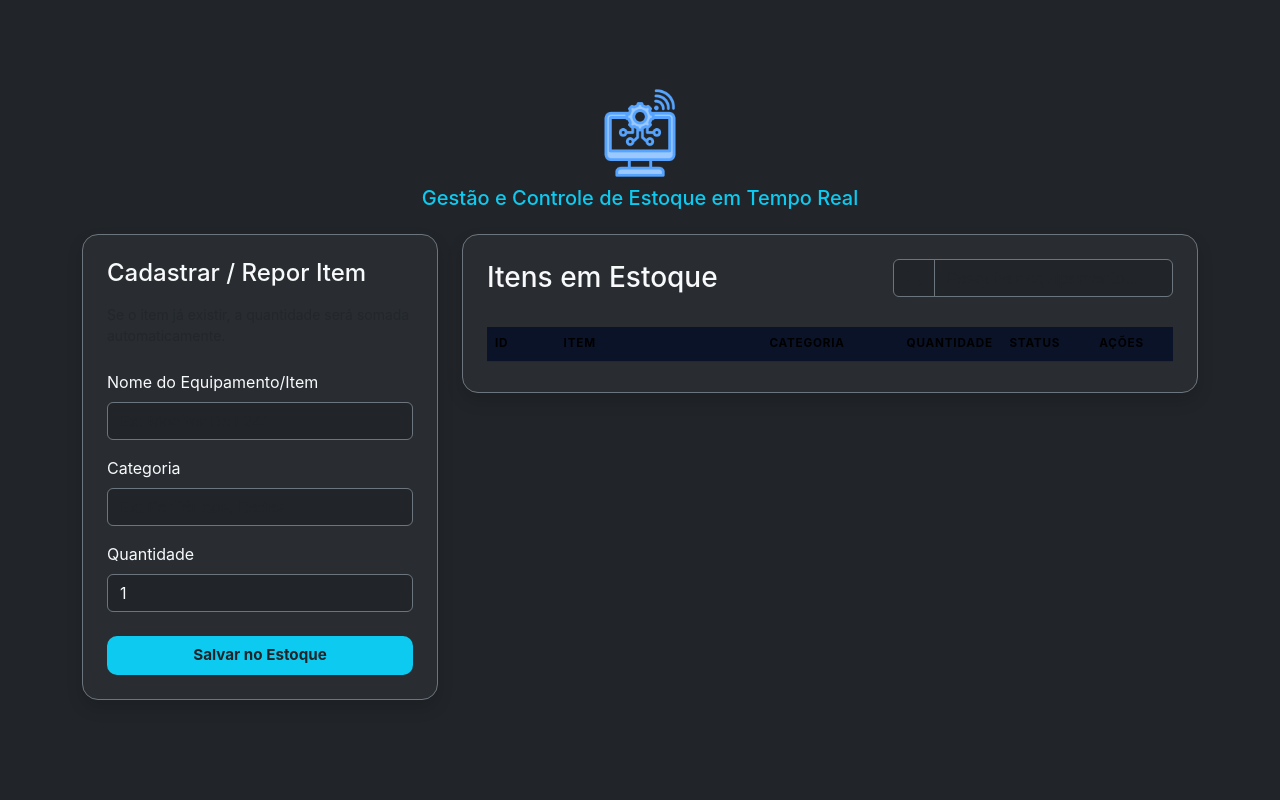
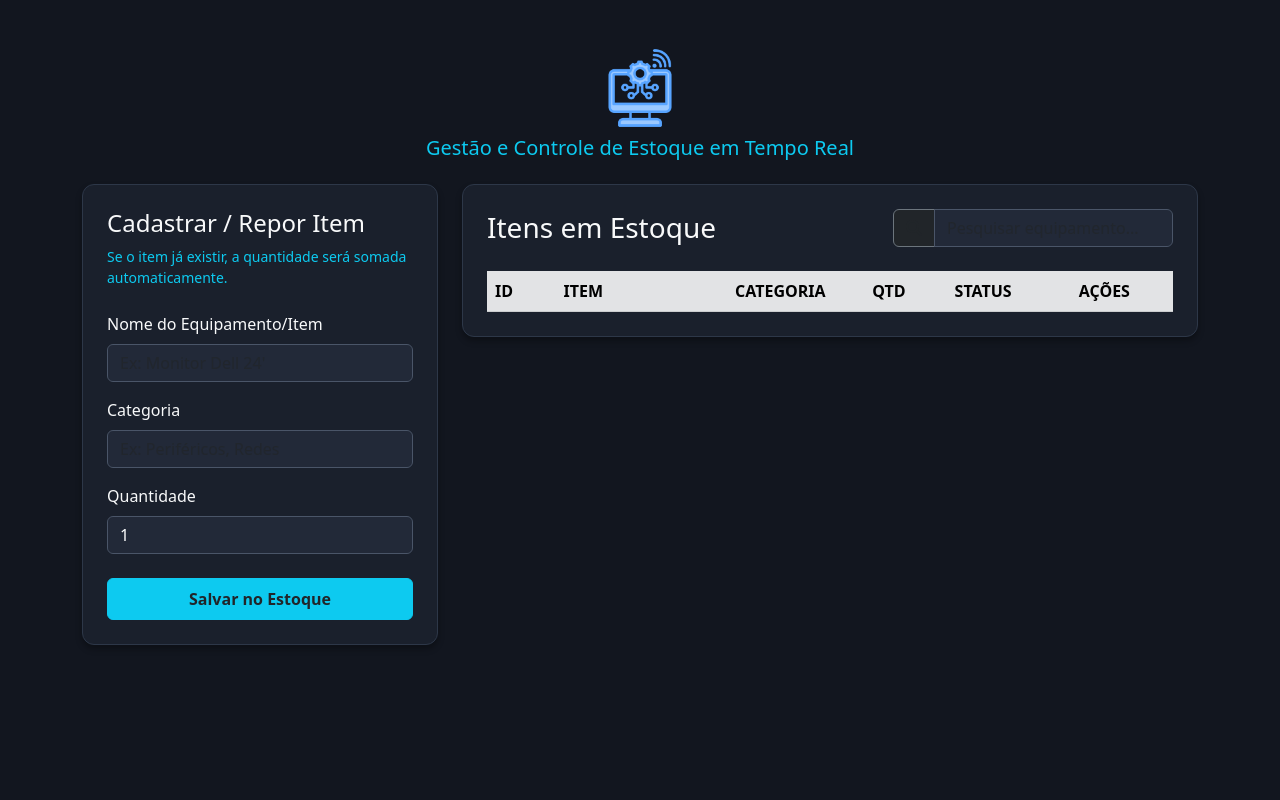
Before and after one commit to Martins2399/Almoxarifado---Filial-BH---TI, a Flask app: page / in a window 1280 px wide. Run offline with Flask 3, Linux system fonts and the light colour scheme; lists and menus that the app fills with data are empty.

Commit message:
Corrige visibilidade de textos, formularios e rolagem da tabela

```diff
--- a/templates/index.html
+++ b/templates/index.html
@@ -8,16 +8,50 @@
     <link href="https://cdn.jsdelivr.net/npm/bootstrap@5.3.0/dist/css/bootstrap.min.css" rel="stylesheet">
     <!-- FontAwesome para Ícones -->
     <link rel="stylesheet" href="https://cdnjs.cloudflare.com/ajax/libs/font-awesome/6.4.0/css/all.min.css">
-    <!-- Estilo Personalizado -->
-    <link rel="stylesheet" href="{{ url_for('static', filename='css/style.css') }}">
+    <style>
+        body {
+            background-color: #12161f;
+            color: #e9ecef;
+        }
+        .card-custom {
+            background-color: #1a202c;
+            border: 1px solid #2d3748;
+            border-radius: 12px;
+            box-shadow: 0 4px 6px rgba(0, 0, 0, 0.3);
+        }
+        .form-control {
+            background-color: #222938 !important;
+            color: #ffffff !important;
+            border: 1px solid #4a5568 !important;
+        }
+        .form-control:focus {
+            border-color: #0dcaf0 !important;
+            box-shadow: 0 0 0 0.25rem rgba(13, 202, 240, 0.25);
+        }
+        .table-responsive-custom {
+            max-height: 480px;
+            overflow-y: auto;
+        }
+        /* Customização da barra de rolagem para garantir funcionamento */
+        .table-responsive-custom::-webkit-scrollbar {
+            width: 8px;
+        }
+        .table-responsive-custom::-webkit-scrollbar-track {
+            background: #12161f;
+        }
+        .table-responsive-custom::-webkit-scrollbar-thumb {
+            background: #4a5568;
+            border-radius: 4px;
+        }
+    </style>
 </head>
-<body class="bg-dark text-light">
+<body>
 
     <div class="container py-4">
-        <!-- Cabeçalho ajustado com tamanho controlado para a nova imagem -->
+        <!-- Cabeçalho com Logo Ajustada -->
         <header class="text-center my-4">
-            <img src="{{ url_for('static', filename='img/sistemas-de-ti.png') }}" alt="Logo Sistemas de TI" style="max-height: 90px; width: auto; object-fit: contain;" class="mb-2">
-            <h5 class="text-info font-weight-light">Gestão e Controle de Estoque em Tempo Real</h5>
+            <img src="{{ url_for('static', filename='img/sistemas-de-ti.png') }}" alt="Logo Sistemas de TI" style="max-height: 80px; width: auto; object-fit: contain;" class="mb-2">
+            <h5 class="text-info fw-light">Gestão e Controle de Estoque em Tempo Real</h5>
         </header>
 
         <!-- Alerta de Estoque Crítico -->
@@ -28,26 +62,26 @@
         <div class="row">
             <!-- Formulário de Cadastro / Edição -->
             <div class="col-md-4 mb-4">
-                <div class="card bg-secondary bg-opacity-10 border-secondary p-4 rounded-4 shadow">
-                    <h4 id="formTitulo" class="mb-3 text-light">Cadastrar / Repor Item</h4>
-                    <p class="text-muted small mb-4">Se o item já existir, a quantidade será somada automaticamente.</p>
+                <div class="card-custom p-4">
+                    <h4 id="formTitulo" class="mb-2 text-light">Cadastrar / Repor Item</h4>
+                    <p class="text-info small mb-4">Se o item já existir, a quantidade será somada automaticamente.</p>
 
                     <form id="formProduto">
                         <input type="hidden" id="produtoId">
 
                         <div class="mb-3">
                             <label for="nomeItem" class="form-label text-light">Nome do Equipamento/Item</label>
-                            <input type="text" class="form-control bg-dark text-light border-secondary" id="nomeItem" placeholder="Ex: Monitor Dell 24'" required>
+                            <input type="text" class="form-control" id="nomeItem" placeholder="Ex: Monitor Dell 24'" required>
                         </div>
 
                         <div class="mb-3">
                             <label for="categoriaItem" class="form-label text-light">Categoria</label>
-                            <input type="text" class="form-control bg-dark text-light border-secondary" id="categoriaItem" placeholder="Ex: Periféricos, Redes" required>
+                            <input type="text" class="form-control" id="categoriaItem" placeholder="Ex: Periféricos, Redes" required>
                         </div>
 
                         <div class="mb-3">
                             <label for="quantidadeItem" class="form-label text-light">Quantidade</label>
-                            <input type="number" class="form-control bg-dark text-light border-secondary" id="quantidadeItem" value="1" min="1" required>
+                            <input type="number" class="form-control" id="quantidadeItem" value="1" min="1" required>
                         </div>
 
                         <button type="submit" id="btnSalvar" class="btn btn-info w-100 fw-bold text-dark py-2 mt-2">Salvar no Estoque</button>
@@ -58,25 +92,25 @@
 
             <!-- Tabela de Itens em Estoque -->
             <div class="col-md-8">
-                <div class="card bg-secondary bg-opacity-10 border-secondary p-4 rounded-4 shadow">
+                <div class="card-custom p-4">
                     <div class="d-flex justify-content-between align-items-center mb-4 flex-wrap gap-3">
                         <h3 class="text-light m-0">Itens em Estoque</h3>
                         <div class="input-group w-auto" style="max-width: 280px;">
                             <span class="input-group-text bg-dark border-secondary text-muted"><i class="fa-solid fa-search"></i></span>
-                            <input type="text" id="filtroPesquisa" class="form-control bg-dark text-light border-secondary" placeholder="Pesquisar equipamento...">
+                            <input type="text" id="filtroPesquisa" class="form-control" placeholder="Pesquisar equipamento...">
                         </div>
                     </div>
 
-                    <div class="table-responsive" style="max-height: 500px; overflow-y: auto;">
+                    <div class="table-responsive table-responsive-custom">
                         <table class="table table-dark table-hover align-middle mb-0">
-                            <thead class="table-secondary text-dark sticky-top">
+                            <thead class="table-secondary text-dark sticky-top" style="z-index: 1;">
                                 <tr>
                                     <th scope="col" style="width: 10%;">ID</th>
-                                    <th scope="col" style="width: 30%;">ITEM</th>
+                                    <th scope="col" style="width: 25%;">ITEM</th>
                                     <th scope="col" style="width: 20%;">CATEGORIA</th>
-                                    <th scope="col" style="width: 15%;">QUANTIDADE</th>
-                                    <th scope="col" style="width: 10%;">STATUS</th>
-                                    <th scope="col" style="width: 15%; text-align: center;">AÇÕES</th>
+                                    <th scope="col" style="width: 12%;">QTD</th>
+                                    <th scope="col" style="width: 13%;">STATUS</th>
+                                    <th scope="col" style="width: 20%; text-align: center;">AÇÕES</th>
                                 </tr>
                             </thead>
                             <tbody id="tabelaProdutos">
@@ -101,22 +135,22 @@
                     <input type="hidden" id="movProdutoId">
                     <div class="mb-3">
                         <label class="form-label text-muted">Item:</label>
-                        <p id="movNomeProduto" class="fw-bold fs-5"></p>
+                        <p id="movNomeProduto" class="fw-bold fs-5 text-light"></p>
                     </div>
                     <div class="mb-3">
                         <label for="tipoMovimentacao" class="form-label">Tipo de Movimentação</label>
-                        <select class="form-control bg-dark text-light border-secondary" id="tipoMovimentacao">
+                        <select class="form-control" id="tipoMovimentacao">
                             <option value="ENTRADA">Entrada (Adicionar ao Estoque)</option>
                             <option value="SAIDA">Saída (Retirar do Estoque)</option>
                         </select>
                     </div>
                     <div class="mb-3">
                         <label for="qtdMovimentacao" class="form-label">Quantidade</label>
-                        <input type="number" class="form-control bg-dark text-light border-secondary" id="qtdMovimentacao" value="1" min="1" required>
+                        <input type="number" class="form-control" id="qtdMovimentacao" value="1" min="1" required>
                     </div>
                     <div class="mb-3">
                         <label for="centroCusto" class="form-label">Centro de Custo / Destino</label>
-                        <input type="text" class="form-control bg-dark text-light border-secondary" id="centroCusto" placeholder="Ex: Suporte, Setor Financeiro">
+                        <input type="text" class="form-control" id="centroCusto" placeholder="Ex: Suporte, Setor Financeiro">
                     </div>
                 </div>
                 <div class="modal-footer border-secondary">
@@ -225,7 +259,7 @@
                         <td class="fw-bold text-info">${p.quantidade}</td>
                         <td><span class="badge ${p.status_alerta ? 'bg-danger' : 'bg-success'}">${p.status_alerta ? 'Crítico' : 'Normal'}</span></td>
                         <td class="text-center">
-                            <button class="btn btn-sm btn-outline-info me-1" onclick="abrirMovimentacao(${p.id}, '${p.nome}')" title="Movimentar"><i class="fa-solid fa-right-left"></i> Movimentar</button>
+                            <button class="btn btn-sm btn-outline-info me-1" onclick="abrirMovimentacao(${p.id}, '${p.nome}')" title="Movimentar"><i class="fa-solid fa-right-left"></i></button>
                             <button class="btn btn-sm btn-outline-warning me-1" onclick="editarProduto(${p.id}, '${p.nome}', '${p.categoria}', ${p.quantidade})" title="Editar"><i class="fa-solid fa-pen"></i></button>
                             <button class="btn btn-sm btn-outline-danger" onclick="excluirProduto(${p.id})" title="Excluir"><i class="fa-solid fa-trash"></i></button>
                         </td>
```
